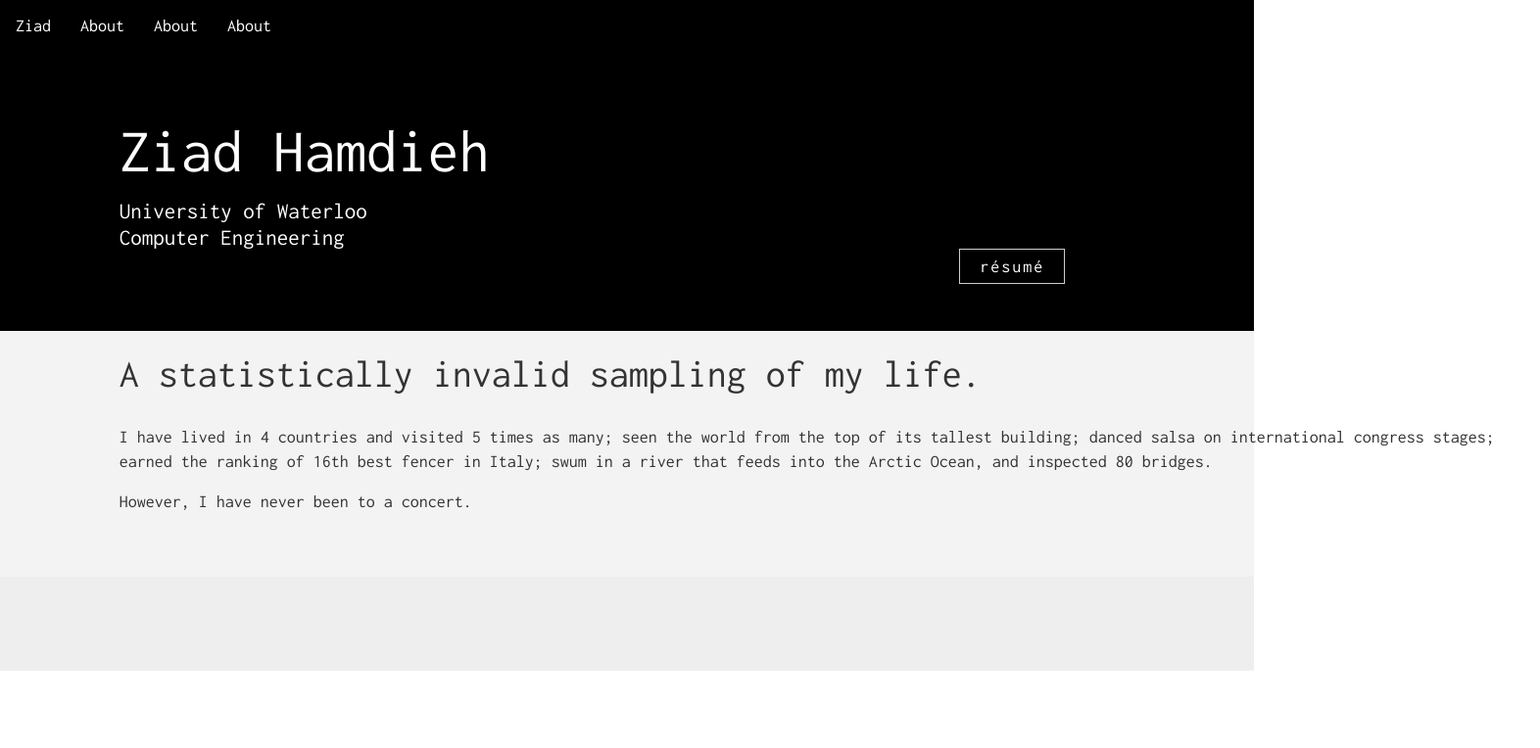
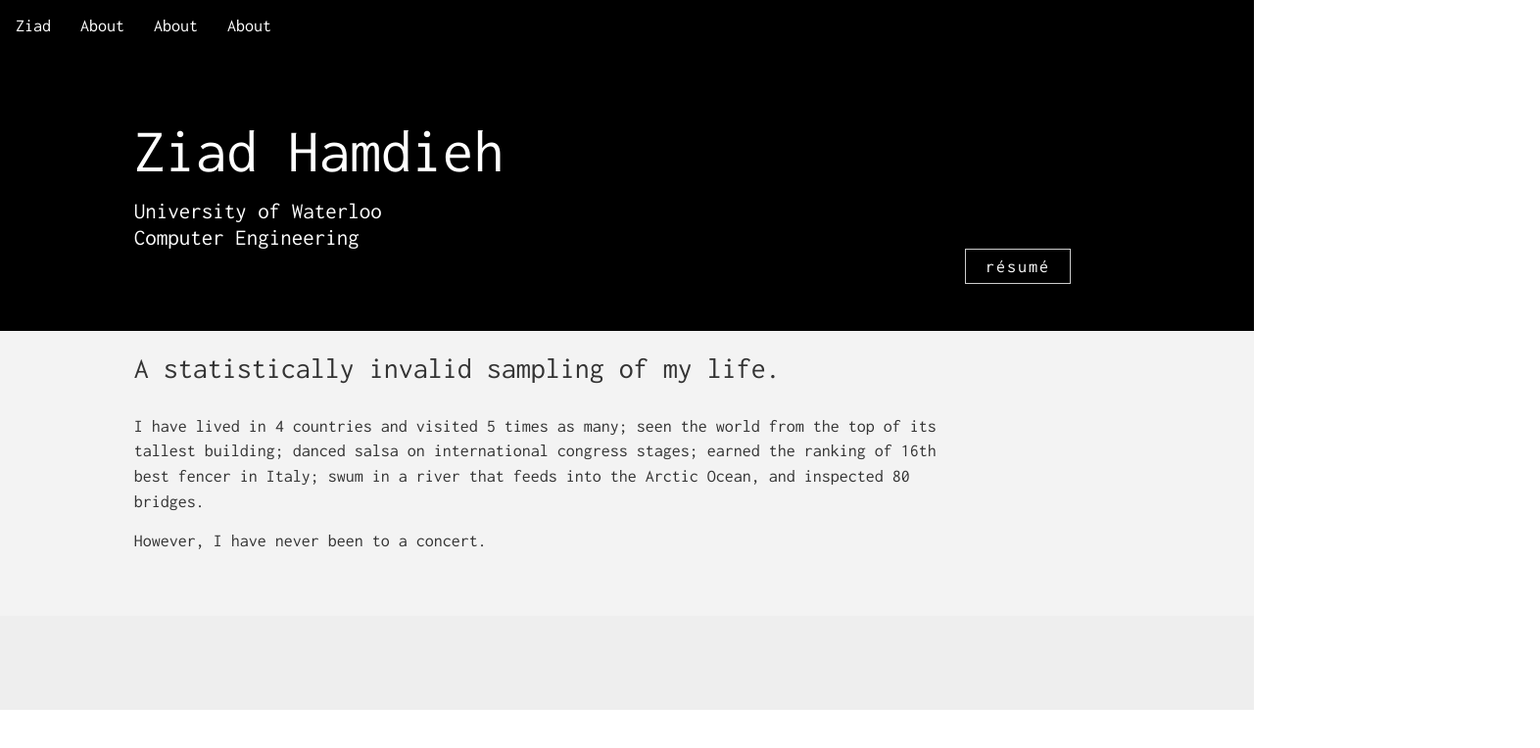
Before and after one commit to ZiadHamdieh/ZiadHamdieh.github.io, a plain HTML site: page index.html in a window 1280 px wide. Shown: the whole page at 98% size, 1572 px wide, since content can reach past the window. Drawn offline with nearby package versions, Linux system fonts and the light colour scheme; files whose address does not match are found by name.

Commit message:
added bootstrap grid

```diff
--- a/css/styles.css
+++ b/css/styles.css
@@ -1,5 +1,10 @@
+.header {
+    background-color: black;
+    color: white;
+}
+
 h2 {
-    font-size: 40px;
+    font-size: 30px;
     margin-bottom: 30px;
 }
 
@@ -18,17 +23,14 @@ body {
     color: white;
 }
 
-.navbar-default .navbar-nav>li>a {
+.navbar-default .navbar-nav > li > a {
     color: white;
     font-size: 18px;
 }
 
-
 .jumbotron {
     margin-top: 0;
     margin-bottom: 0;
-    /*height: 400px;
-*/
 }
 
 .jumbotron .lead {
@@ -38,13 +40,6 @@ body {
 
 .jumbotron p {
     font-size: 18px;
-    width: 1450px;
-}
-
-
-.header {
-    background-color: black;
-    color: white;
 }
 
 .btn:hover {
@@ -60,7 +55,6 @@ body {
     transition: 0.25s;
 }
 
-
 .first-section {
     background-color: #f3f3f3;
     padding-top: 2px;
--- a/index.html
+++ b/index.html
@@ -26,19 +26,21 @@
     <!-- header -->
     <div class="jumbotron jumbotron-fluid header">
         <div class="container-fluid col-md-offset-1">
-            <h1 class="display-4">Ziad Hamdieh</h1>
-            <p class="lead ">University of Waterloo</p>
-            <p class="lead">Computer Engineering</p>
-            <div class="col-md-offset-9">
-                <a class="btn btn-default btn-lg raise" href="resume/resume.pdf" role="button">résumé</a>
+            <div class=col-lg-11>
+                <h1 class="display-4">Ziad Hamdieh</h1>
+                <p class="lead ">University of Waterloo</p>
+                <p class="lead">Computer Engineering</p>
+                <div class="col-md-offset-10">
+                    <a class="btn btn-default btn-lg raise" href="resume/resume.pdf" role="button">résumé</a>
+                </div>
             </div>
         </div>
     </div>
     <!-- first section -->
     <div class="jumbotron jumbotron-fluid first-section">
         <div class="container-fluid col-md-offset-1">
-            <h2 id="first-secion-header">A statistically invalid sampling of my life.</h2>
-            <div>
+            <div class="col-lg-9">
+                <h2 id="first-secion-header">A statistically invalid sampling of my life.</h2>
                 <p> I have lived in 4 countries and visited 5 times as many; seen the world from the top of its tallest building; danced salsa on international congress stages; earned the ranking of 16th best fencer in Italy; swum in a river that feeds into the Arctic Ocean, and inspected 80 bridges. </p>
                 <p> However, I have never been to a concert. </p>
             </div>
```
